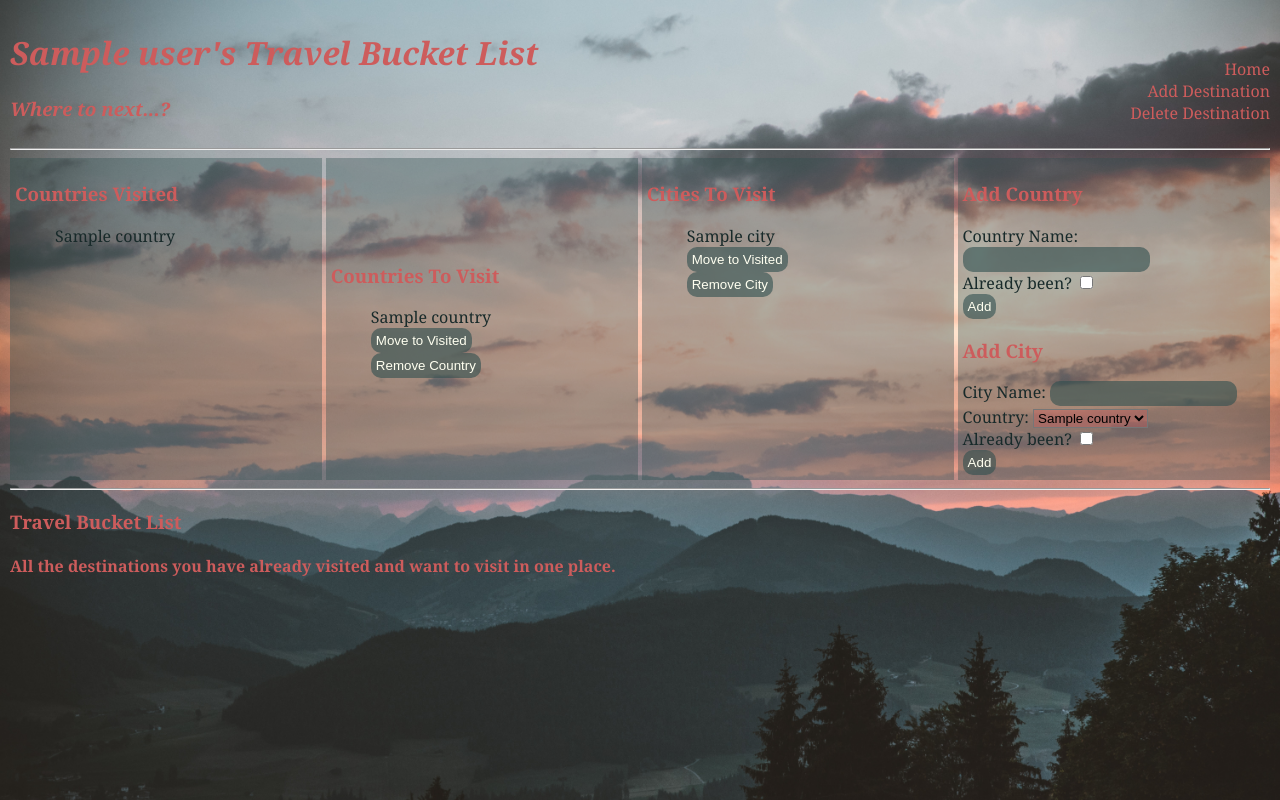
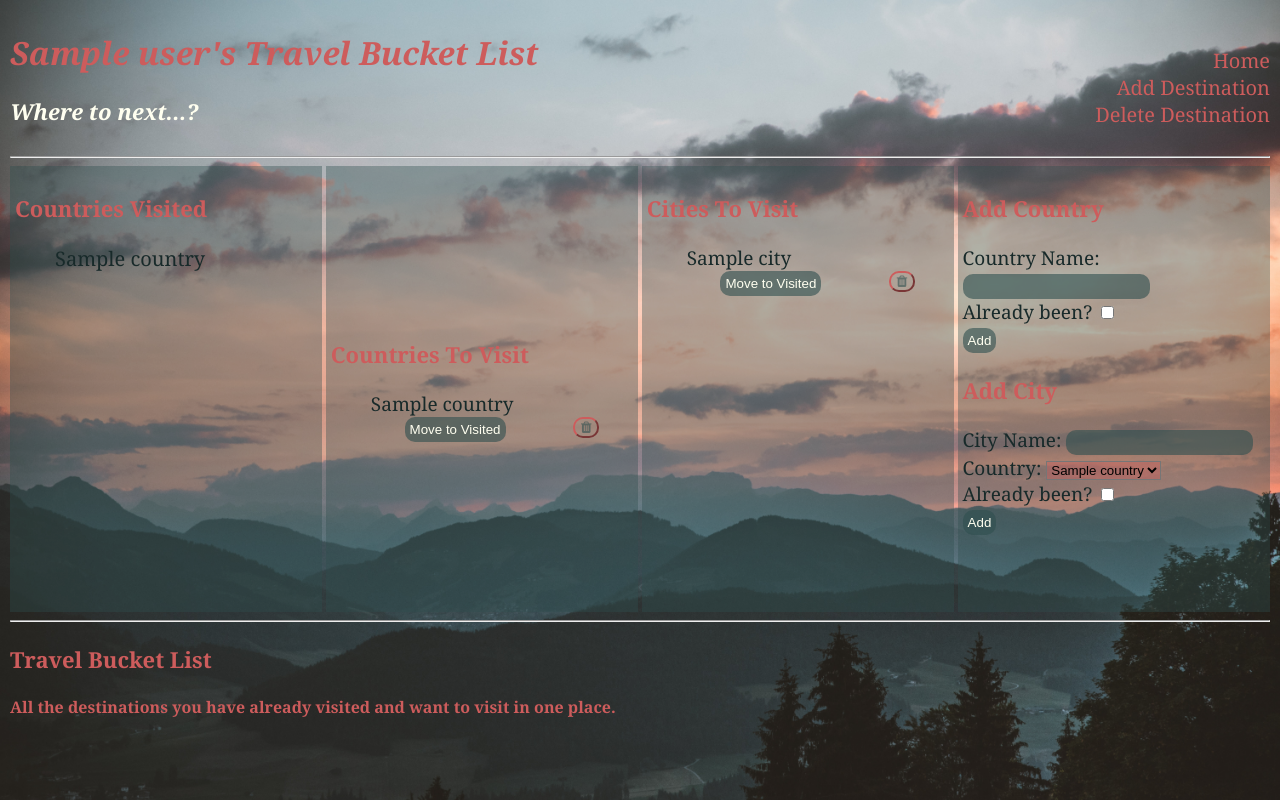
Before and after one commit to AndromedaMedi/Travel-Bucket-List, a Flask app: page / in a window 1280 px wide. Run offline with Flask 2, Linux system fonts and the light colour scheme; a database or web service that is not in the repository returns one stand-in record (values such as "Sample title"); some libraries are stand-ins or nearby versions.

Commit message:
everything works, fixed the buttons

```diff
--- a/travel_bucket_list/controllers/travel_controller.py
+++ b/travel_bucket_list/controllers/travel_controller.py
@@ -82,7 +82,7 @@ def remove_country(country_id):
 def remove_country_to_visit():
     country_id = request.form["country_id"]
     country_repository.delete(country_id)
-    return redirect('/')
+    return redirect(request.referrer)
 
 @destination_blueprint.route("/country/<country_id>/edit", methods=['POST'])
 def update_country(country_id):
@@ -102,7 +102,7 @@ def remove_city(city_id):
 def remove_city_to_vist():
     city_id = request.form["city_id"]
     city_repository.delete(city_id)
-    return redirect('/')
+    return redirect(request.referrer)
 
 @destination_blueprint.route("/city/<city_id>/edit", methods=['POST'])
 def update_city(city_id):
--- a/travel_bucket_list/static/style.css
+++ b/travel_bucket_list/static/style.css
@@ -15,6 +15,9 @@ body {
     text-decoration: none;
     width: stretch;
     flex-shrink: 1;
+    gap: 2px;
+    /* border-radius: 5px;
+    height: 100%; */
 }
 
 
@@ -30,10 +33,14 @@ header {
     align-items: flex-end;
     font-style: italic;
 }
+header div h3 {
+    color: ivory;
+}
 
 
 h3 {
     color: indianred;
+    font-size: 22px;
 }
 
 
@@ -42,7 +49,8 @@ header nav ul {
     flex-direction: column;
     justify-content: space-around;
     align-items: flex-end;
-    font-style: normal
+    font-style: normal;
+    font-size: 20px
 }
 
 nav a {
@@ -74,7 +82,9 @@ body main div section ul li a {
     background-color: #2f4f4f60;
     padding: 5px;
     list-style: none;
-    width: 24%
+    width: 24%;
+    font-size: 20px;
+    padding-bottom: 20rem;
 }
 
 .country_nav:hover {
@@ -87,6 +97,7 @@ body main div section ul li a {
     list-style: none;
     align-content: center;
     align-items:flex-start;
+    font-size: 19px;
     width: 24%
 }
 
@@ -94,6 +105,7 @@ body main div section ul li a {
     background-color: #2f4f4f60;
     padding: 5px;
     list-style: none;
+    font-size: 19px;
     width: 24%
 }
 
@@ -103,6 +115,7 @@ body main div section ul li a {
     list-style: none;
     align-items: stretch;
     color: #1d3232;
+    font-size: 19px;
     width: 24%
 }
 
@@ -146,7 +159,7 @@ body main h2 {
 
 .city_page {
     padding-bottom: 25rem;
-
+    padding-top: 2rem
 }
 
 .remove_city {
@@ -235,3 +248,15 @@ body main section div input {
     border-radius: 10px;
     align-items:flex-start
 }
+
+body main div section ul div {
+    display: flex;
+    justify-content: space-around;
+}
+
+.delete-country, .delete-city {
+    background: none;
+    border-color: indianred;
+    border-radius: 10px;
+    color: #2f4f4f99
+}
--- a/travel_bucket_list/templates/index.html
+++ b/travel_bucket_list/templates/index.html
@@ -4,6 +4,7 @@
     <meta charset="UTF-8">
     <meta http-equiv="X-UA-Compatible" content="IE=edge">
     <meta name="viewport" content="width=device-width, initial-scale=1.0">
+    <link rel="stylesheet" href="https://stackpath.bootstrapcdn.com/font-awesome/4.7.0/css/font-awesome.min.css">
     <link rel="stylesheet" href="{{ url_for('static', filename='style.css') }}">
     <title>Travel Bucket List</title>
 </head>
@@ -61,16 +62,20 @@
                     <li>
                         <a>{{ country.name }}</a>
                     </li>
+                    <div>
                     <form action="/country/{{country.id}}/edit" method="post">
 
                             <input type="submit" value="Move to Visited">
 
+
                     </form>
                     <form action="/country/{{country.id}}/delete" method="post">
 
-                            <input type="submit" value="Remove Country">
+                            <!-- <input type="submit" value="Remove Country"> -->
+                            <button class="delete-country"><i class="fa fa-solid fa-trash"></i></button>
 
                     </form>
+                    </div>
                     {% endfor %}
                 </ul>
                 </p>
@@ -87,12 +92,17 @@
                     <li>
                         <a>{{ city.name }}</a>
                     </li>
+                    <div>
                     <form action="/city/{{city.id}}/edit" method="post">
                          <input type="submit" value="Move to Visited">
                     </form>
                     <form action="/city/{{city.id}}/delete" method="post">
-                        <input type="submit" value="Remove City">
+
+                        <!-- <input type="submit" value="Remove City"> -->
+                        <button class="delete-city"><i class="fa fa-solid fa-trash"></i></button>
+
                     </form>
+                    </div>
                     {% endfor %}
                 </ul>
                 <!-- {% endblock %} -->
```
